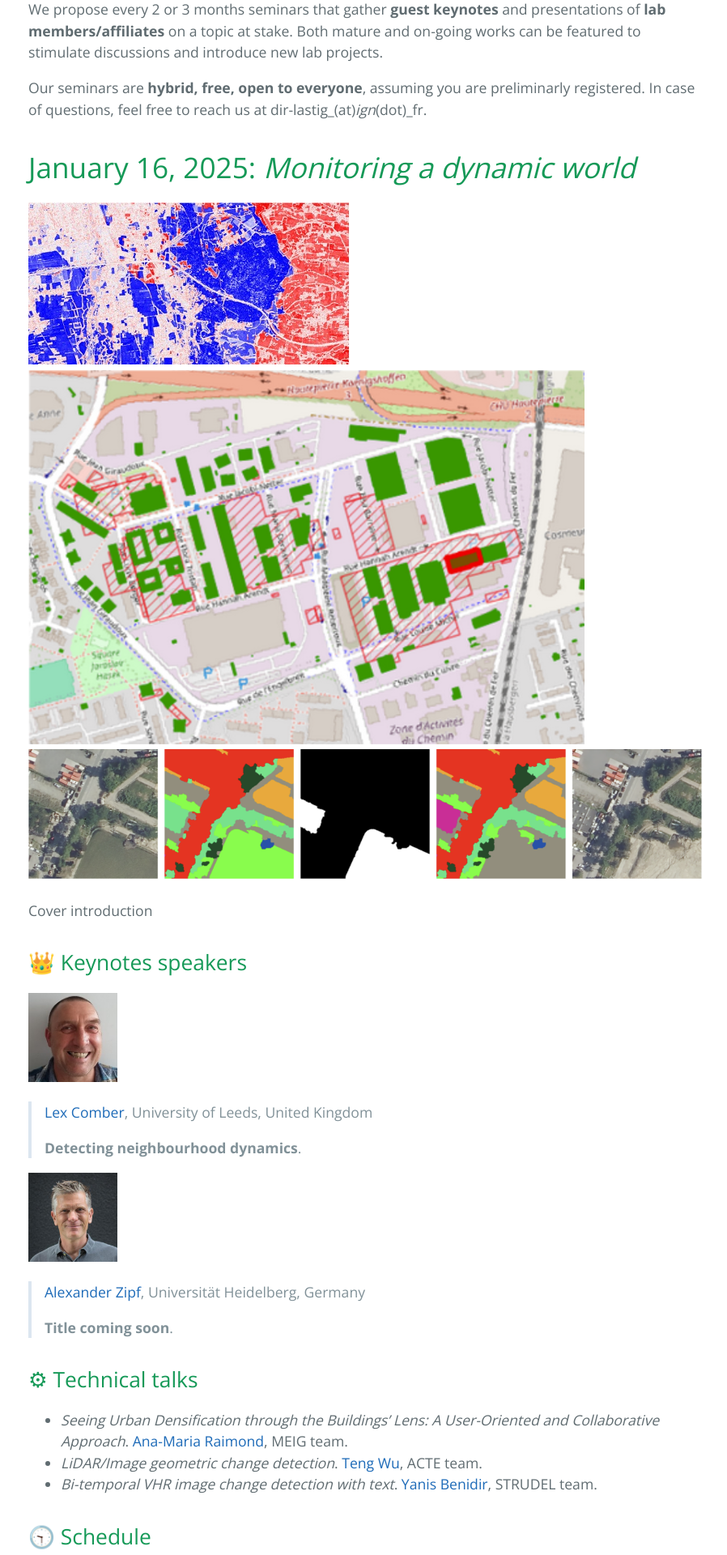
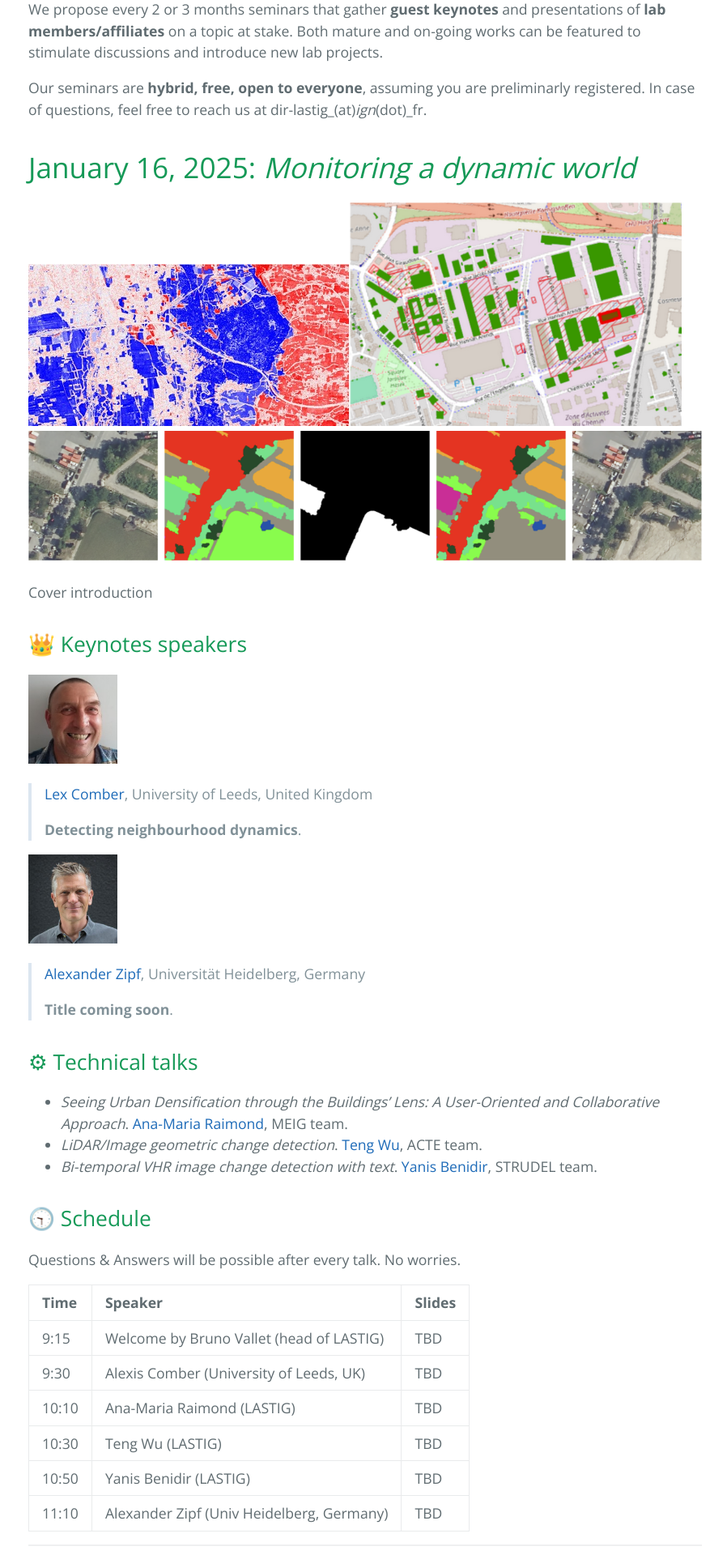
Before and after one commit to umrlastig/seminars, a Jekyll site: the page built from index.md, in a window 1280 px wide. Shown: the part 513-2433 px from the top of the page at 81% size, without its empty margins (189-1087 px from the left). Built offline with Jekyll 4.4.1, drawn with Linux system fonts in a browser that asks for light colours.

Commit message:
Update index.md

```diff
--- a/index.md
+++ b/index.md
@@ -11,7 +11,7 @@ Our seminars are **hybrid, free, open to everyone**, assuming you are preliminar
 <a id="news"></a>
 # January 16, 2025: _Monitoring a dynamic world_
 
-![Semantics](documents/adrien.jpg)![Subdense](documents/subdense.png)![Pairwisee](documents/yanis.png)
+![Semantics](documents/adrien.jpg)<img src="documents/subdense.png" width="410" />![Pairwise](documents/yanis.png)
 
 Cover introduction
 
```
